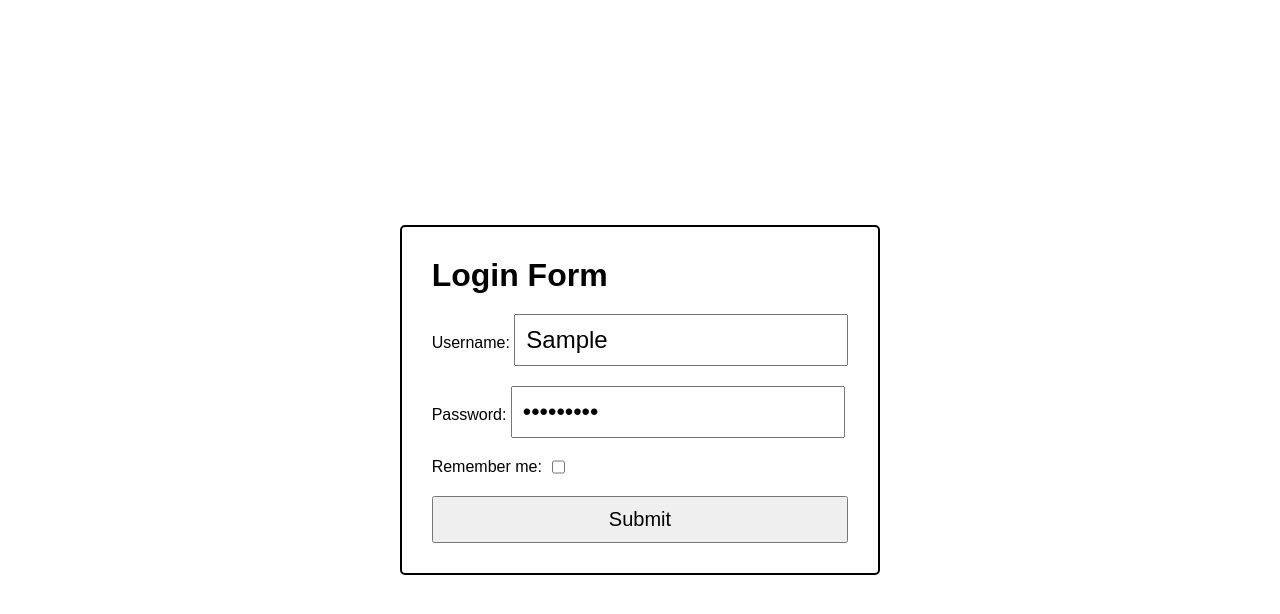
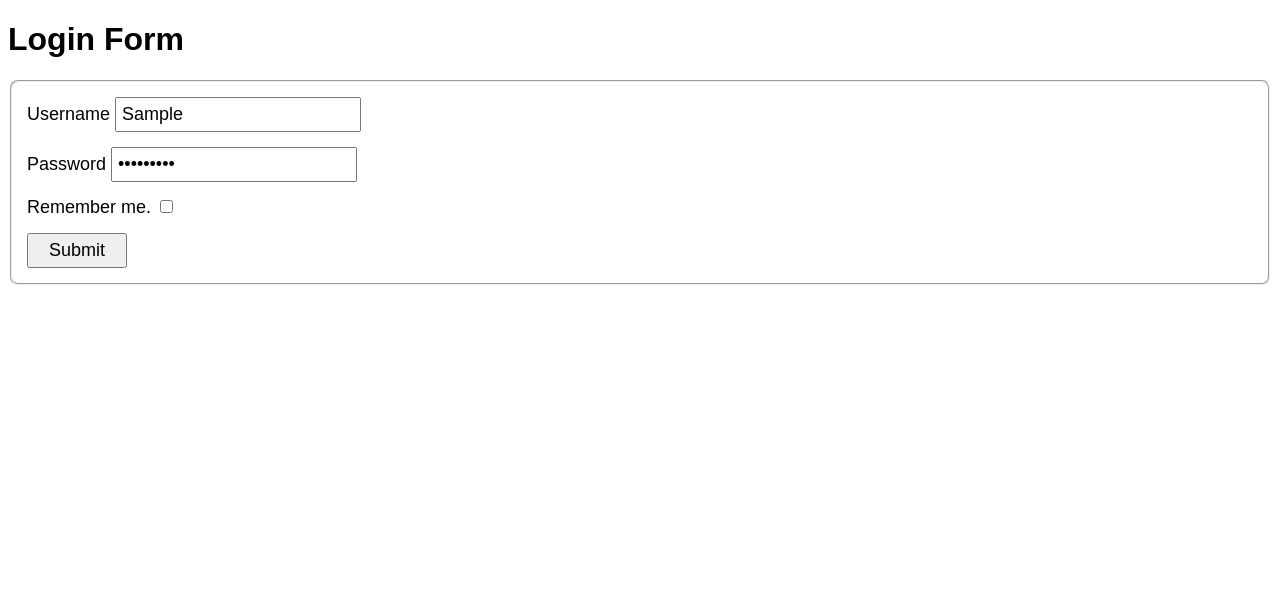
Before and after one commit to acciojob/remember-me-login-form-himaanshusingh, a website: page main.html in a window 1280 px wide. Both pictures are taken after typing "Sample", "Sample123" into the empty fields and a click on the input "Submit". Drawn offline with Linux system fonts and the light colour scheme.

Commit message:
created a submission

```diff
--- a/main.html
+++ b/main.html
@@ -1,26 +1,31 @@
 <!DOCTYPE html>
-<html>
+<html lang="en">
   <head>
+    <meta charset="UTF-8" />
+    <meta name="viewport" content="width=device-width, initial-scale=1.0" />
+    <title>Document</title>
     <link rel="stylesheet" href="styles.css" />
   </head>
   <body>
-    <form>
-      <h1>Login Form</h1>
-      <div class="username-block">
-        <label for="username">Username:</label>
-        <input type="text" placeholder="Username" id="username" />
-      </div>
-      <div class="password-block">
-        <label for="password">Password:</label>
-        <input type="password" placeholder="Password" id="password" />
-      </div>
-      <div class="remember-me">
-        <label for="checkbox">Remember me:</label>
-        <input type="checkbox" id="checkbox" />
-      </div>
-      <input class="btn" type="submit" id="submit" value="Submit" />
-      <button class="btn" id="existing" style="display: none;">Login as existing user</button>
+    <form method="POST">
+	  <h1>Login Form</h1>
+      <fieldset>
+        <div class="name-div">
+          <label for="username">Username</label>
+          <input type="text" id="username" placeholder="Username" />
+        </div>
+        <div class="password-div">
+          <label for="password">Password</label>
+          <input type="password" id="password" placeholder="Password" />
+        </div>
+        <div class="remember-me-div">
+          <label for="checkbox">Remember me.</label>
+          <input type="checkbox" id="checkbox" />
+        </div>
+        <input type="submit" id="submit" value="Submit" />
+        <button id="existing" class="hidden">Login as existing user</button>
+      </fieldset>
     </form>
-    <script type="text/javascript" src="./script.js"></script>
+    <script src="script.js"></script>
   </body>
 </html>
--- a/script.js
+++ b/script.js
@@ -1,28 +1,23 @@
-//your JS code here. If required.
-const submit = document.querySelector("#submit");
-const checkbox = document.querySelector("#checkbox");
-const usernameInput = document.querySelector("#username");
-const passwordInput = document.querySelector("#password");
+const name = document.getElementById("username");
+const password = document.getElementById("password");
+const checkbox = document.getElementById("checkbox");
+const submitBtn = document.getElementById("submit");
+const existingBtn = document.getElementById("existing");
 
-// FIX: The checkbox logic is now independent and works correctly.
-submit.addEventListener("click", (e) => {
-  e.preventDefault();
-  const username = usernameInput.value;
-  const password = passwordInput.value;
-
+submitBtn.addEventListener("click", (evt) => {
+  evt.preventDefault();
+  alert(`Logged in as ${name.value}`);
+  const userData = { name: name.value, password: password.value };
   if (checkbox.checked) {
-    localStorage.setItem("username", username);
-    localStorage.setItem("password", password);
-    console.log("Credentials saved.");
+    localStorage.setItem("user", JSON.stringify(userData));
+    existingBtn.classList.remove("hidden");
   } else {
-    localStorage.removeItem("username");
-    localStorage.removeItem("password");
-    console.log("Credentials not saved.");
+    localStorage.clear();
+    existingBtn.classList.add("hidden");
   }
-  alert(`Logged in as ${username}`);
 });
 
-const existing = document.getElementById("existing");
-existing.addEventListener("click", function () {
-  alert(`Logged in as ${localStorage.getItem("username")}`);
+existingBtn.addEventListener("click", (evt) => {
+  evt.preventDefault();
+  alert(`Logged in as ${name.value}`);
 });
--- a/styles.css
+++ b/styles.css
@@ -1,40 +1,28 @@
 * {
-  margin: 0;
-  padding: 0;
-  box-sizing: border-box;
   font-family: Arial, Helvetica, sans-serif;
 }
-body {
-  width: 100vw;
-  height: 100vh;
+fieldset {
+  font-size: 18px;
+  padding: 15px;
   display: flex;
-  flex-flow: column wrap;
-  place-content: center;
-}
-form {
-  display: flex;
-  flex-flow: column wrap;
-  border: 2px solid black;
-  padding: 30px;
-  gap: 20px;
-  border-radius: 5px;
-  position: relative;
+  flex-flow: column;
+  gap: 15px;
+  border-radius: 8px;
 }
 input {
-  font-size: 24px;
-  padding: 10px;
+  padding: 5px;
+  font-size: 18px;
 }
-.remember-me {
-  display: flex;
-  flex-wrap: wrap;
-  place-content: flex-start;
-  gap: 10px;
-}
-label[for="checkbox"] {
+input[type="submit"] {
+  width: 100px;
   cursor: pointer;
 }
-.btn {
-  font-size: 20px;
-  padding: 10px;
+button {
+  width: 200px;
+  font-size: 18px;
+  padding: 5px;
   cursor: pointer;
 }
+.hidden {
+  display: none;
+}
```
